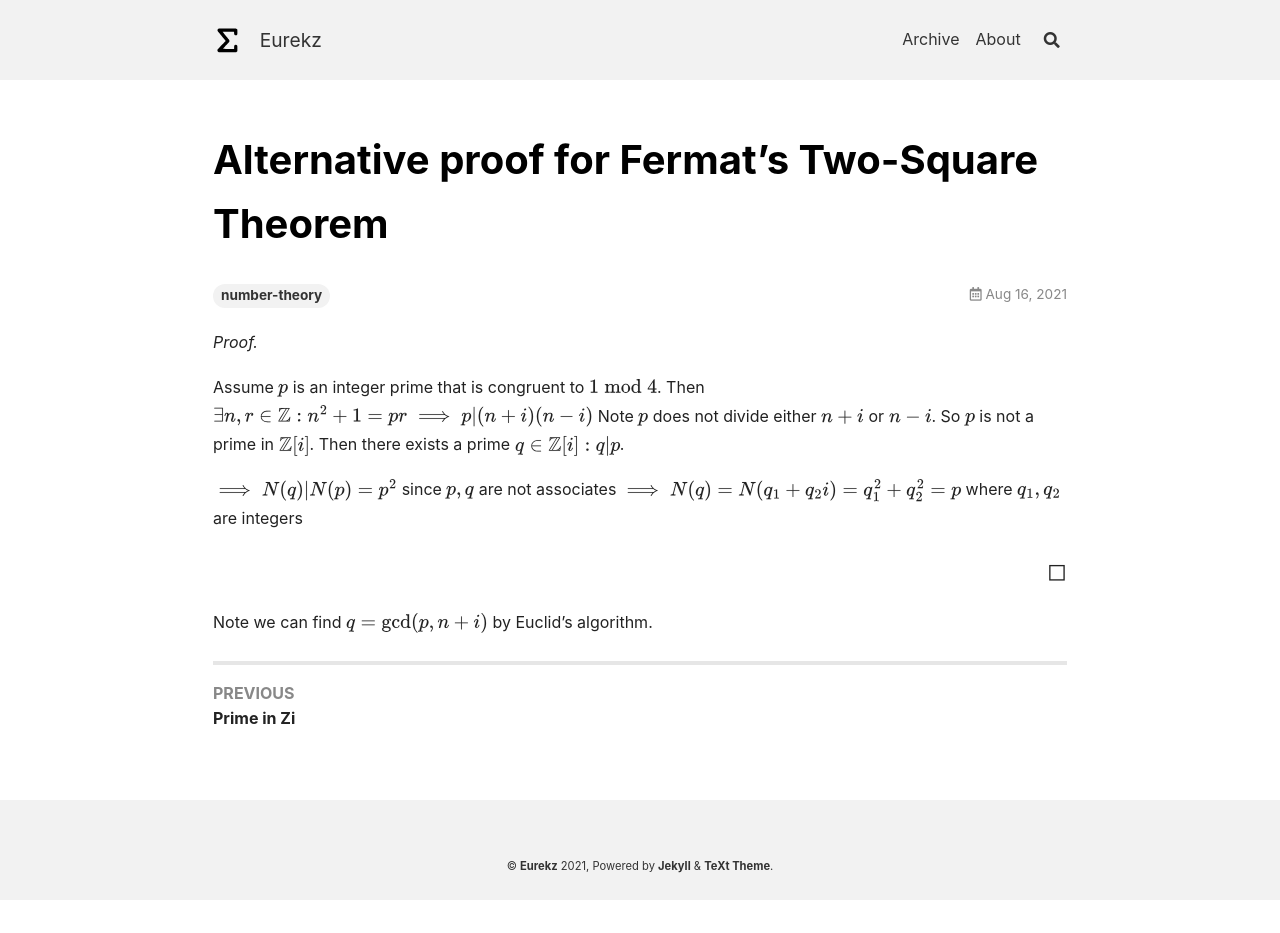
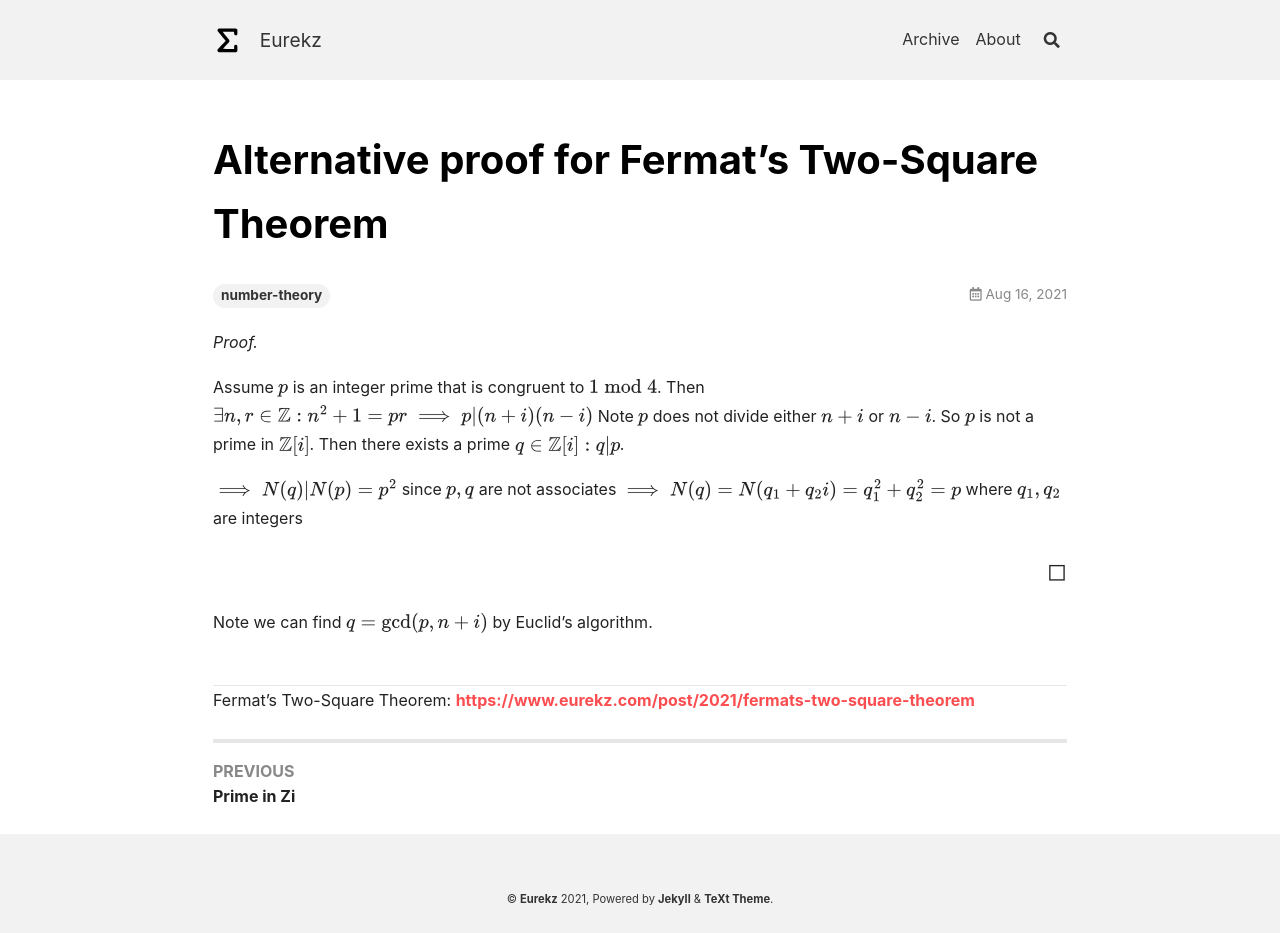
Before and after one commit to Yonderz/yonderz.github.io, a Jekyll site: the page built from _posts/2021-08-16-alternative-proof-for-fermats-two-square-theorem.html, in a window 1280 px wide. Built offline with Jekyll 4.4.1, drawn with Linux system fonts in a browser that asks for light colours; before the commit the page ends 900 px from its top, so only the background shows below that.

Commit message:
Alternative proof for Fermat’s Two-Square Theorem

```diff
--- a/_posts/2021-08-16-alternative-proof-for-fermats-two-square-theorem.html
+++ b/_posts/2021-08-16-alternative-proof-for-fermats-two-square-theorem.html
@@ -20,3 +20,7 @@ excerpt: An alternative proof for Fermat’s Two-Square Theorem using prime in Z
 {% include qed.html %}
 <p>Note we can find <span class="inline_math">\( q=\gcd(p,n+i) \)</span> by Euclid’s algorithm.<span
         class="intersentencespace"></span> </p>
+<div class="footnotes">
+    Fermat’s Two-Square Theorem: <a
+        href="https://www.eurekz.com/post/2021/fermats-two-square-theorem">https://www.eurekz.com/post/2021/fermats-two-square-theorem</a>
+</div>
```
